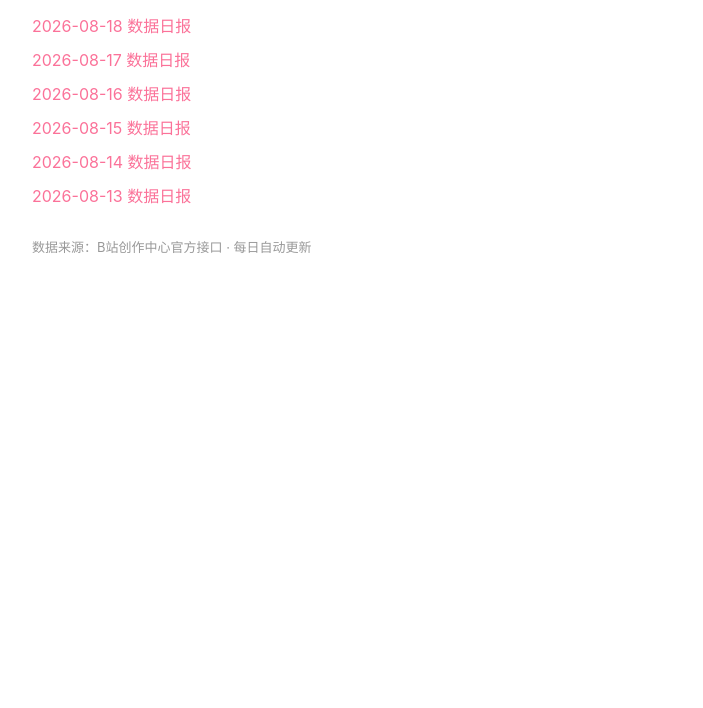
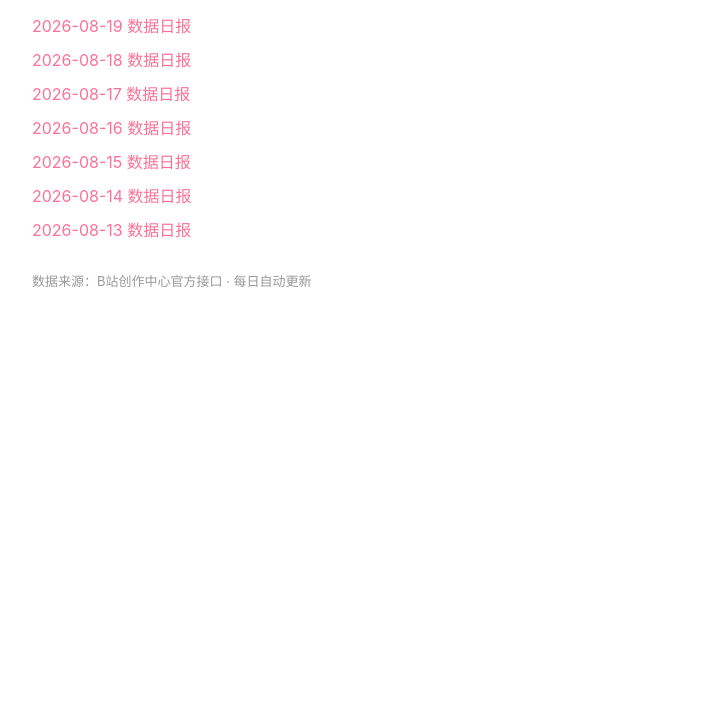
Before and after one commit to 1024848366-prog/bili-report, a plain HTML site: page index.html in a window 1280 px wide. Shown: the part 92-800 px from the top of the page, without its empty margins (288-991 px from the left). Drawn offline with Linux system fonts and the light colour scheme.

Commit message:
chore: 更新报告索引

```diff
--- a/index.html
+++ b/index.html
@@ -18,6 +18,7 @@
 <body>
   <h1>📊 B站数据日报</h1>
   <ul>
+    <li><a href="report_2026-08-19.html">2026-08-19 数据日报</a></li>
     <li><a href="report_2026-08-18.html">2026-08-18 数据日报</a></li>
     <li><a href="report_2026-08-17.html">2026-08-17 数据日报</a></li>
     <li><a href="report_2026-08-16.html">2026-08-16 数据日报</a></li>
```
